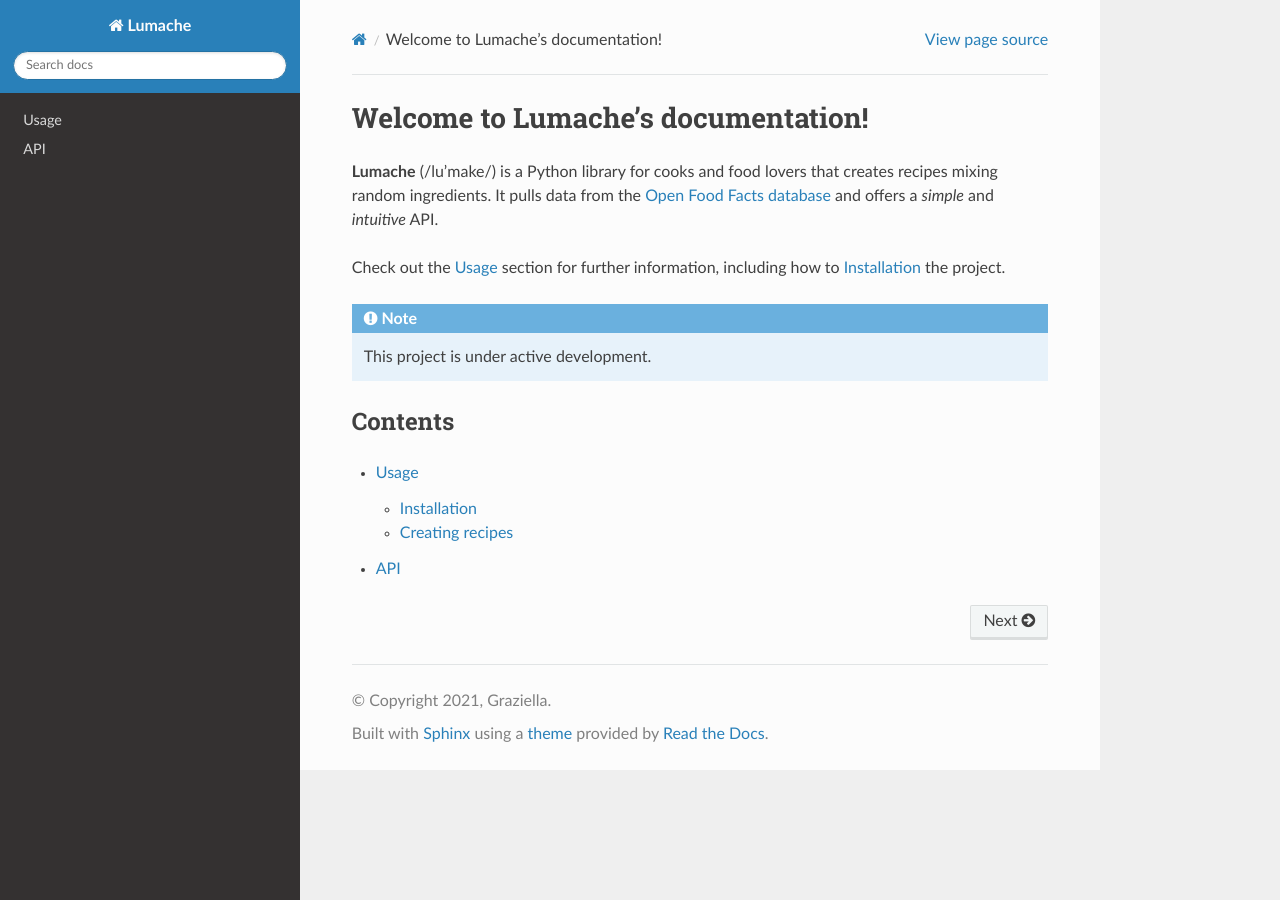
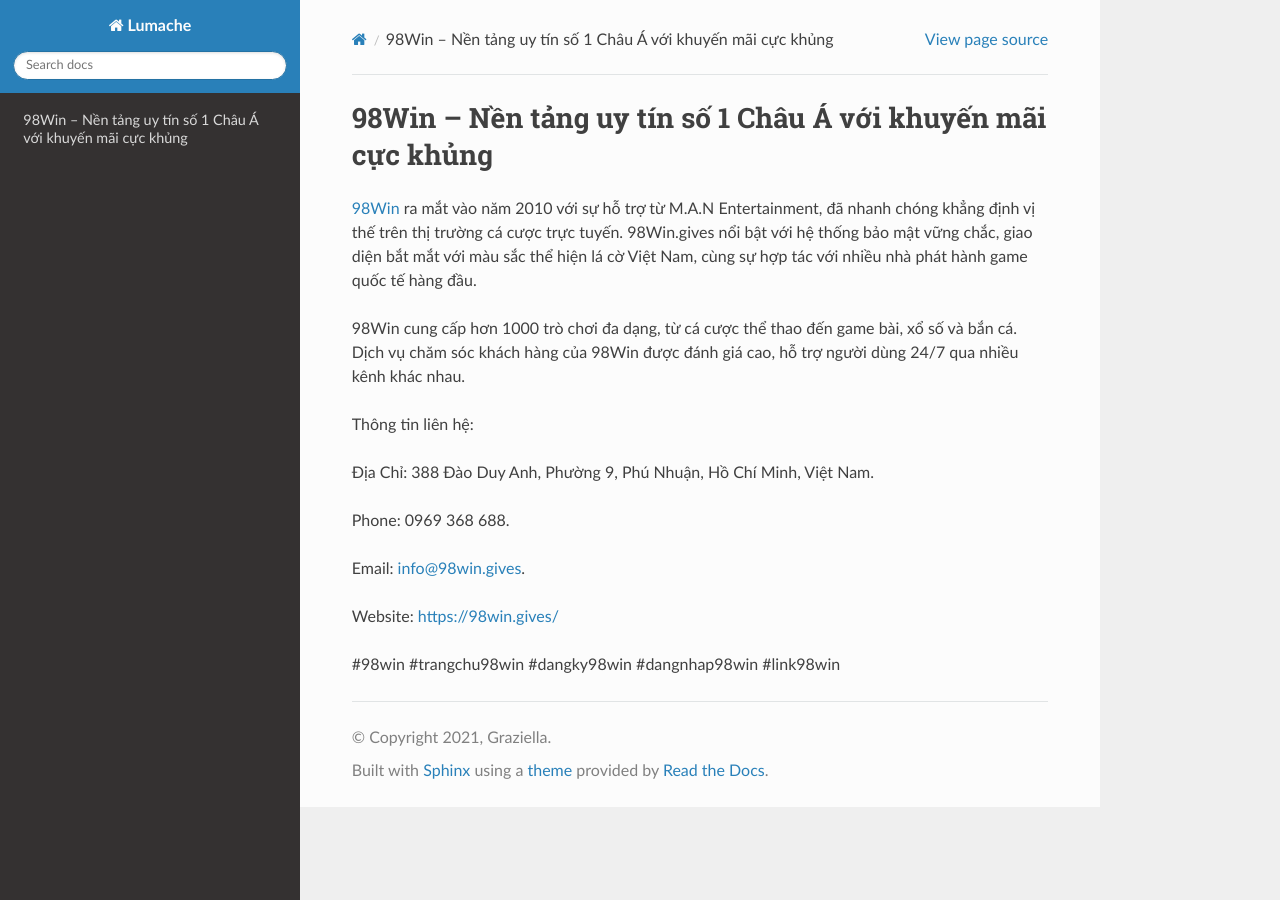
Before and after one commit to ertirato1981/98wingives, a Sphinx documentation site: the page built from docs/source/index.rst, in a window 1280 px wide. Built offline with Sphinx 7.4.7 and the Read the Docs theme 3.1.0, drawn with Linux system fonts in a browser that asks for light colours.

Commit message:
Update index.rst

```diff
--- a/docs/source/index.rst
+++ b/docs/source/index.rst
@@ -1,22 +1,18 @@
-Welcome to Lumache's documentation!
+98Win – Nền tảng uy tín số 1 Châu Á với khuyến mãi cực khủng
 ===================================
 
-**Lumache** (/lu'make/) is a Python library for cooks and food lovers
-that creates recipes mixing random ingredients.
-It pulls data from the `Open Food Facts database <https://world.openfoodfacts.org/>`_
-and offers a *simple* and *intuitive* API.
+`98Win <https://98win.gives/>`_ ra mắt vào năm 2010 với sự hỗ trợ từ M.A.N Entertainment, đã nhanh chóng khẳng định vị thế trên thị trường cá cược trực tuyến. 98Win.gives nổi bật với hệ thống bảo mật vững chắc, giao diện bắt mắt với màu sắc thể hiện lá cờ Việt Nam, cùng sự hợp tác với nhiều nhà phát hành game quốc tế hàng đầu.
 
-Check out the :doc:`usage` section for further information, including
-how to :ref:`installation` the project.
+98Win cung cấp hơn 1000 trò chơi đa dạng, từ cá cược thể thao đến game bài, xổ số và bắn cá. Dịch vụ chăm sóc khách hàng của 98Win được đánh giá cao, hỗ trợ người dùng 24/7 qua nhiều kênh khác nhau.
 
-.. note::
+Thông tin liên hệ:
 
-   This project is under active development.
+Địa Chỉ: 388 Đào Duy Anh, Phường 9, Phú Nhuận, Hồ Chí Minh, Việt Nam.
 
-Contents
---------
+Phone: 0969 368 688.
 
-.. toctree::
+Email: info@98win.gives.
 
-   usage
-   api
+Website: https://98win.gives/
+
+#98win #trangchu98win #dangky98win #dangnhap98win #link98win
```
